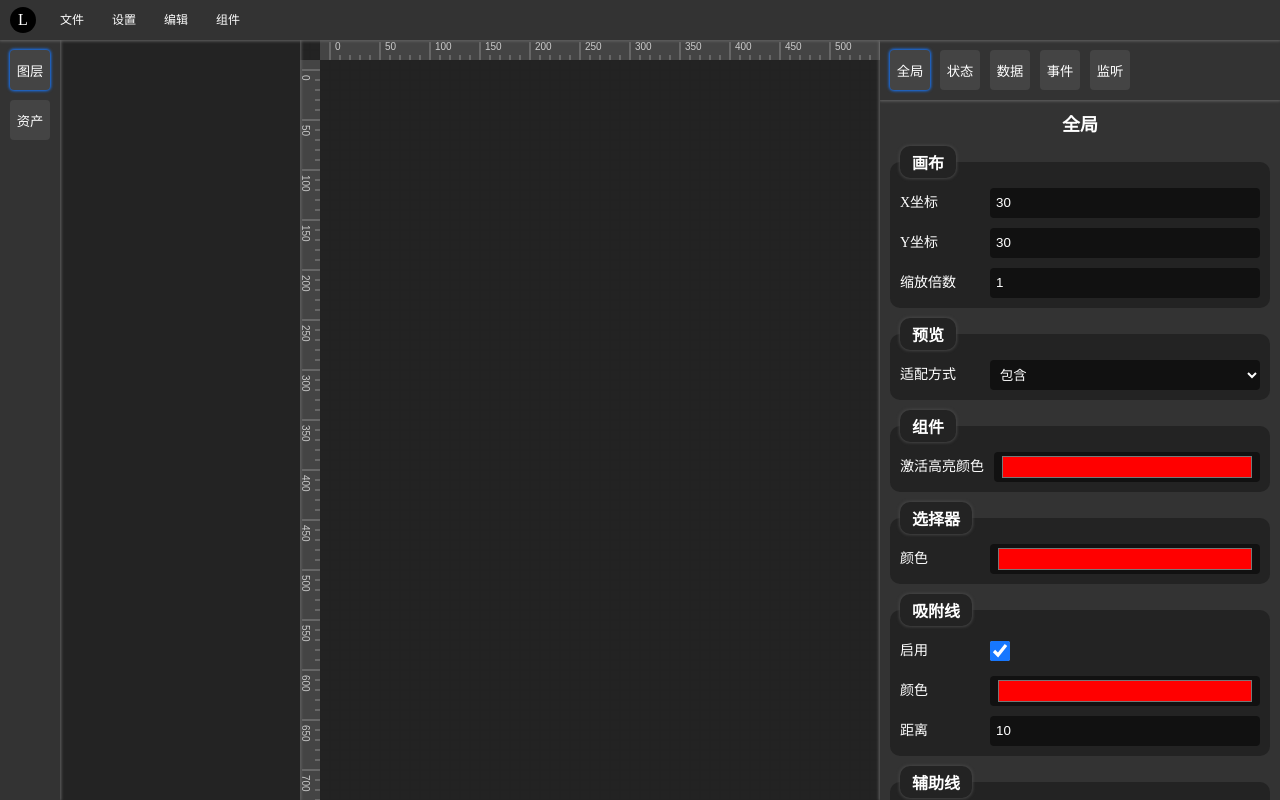
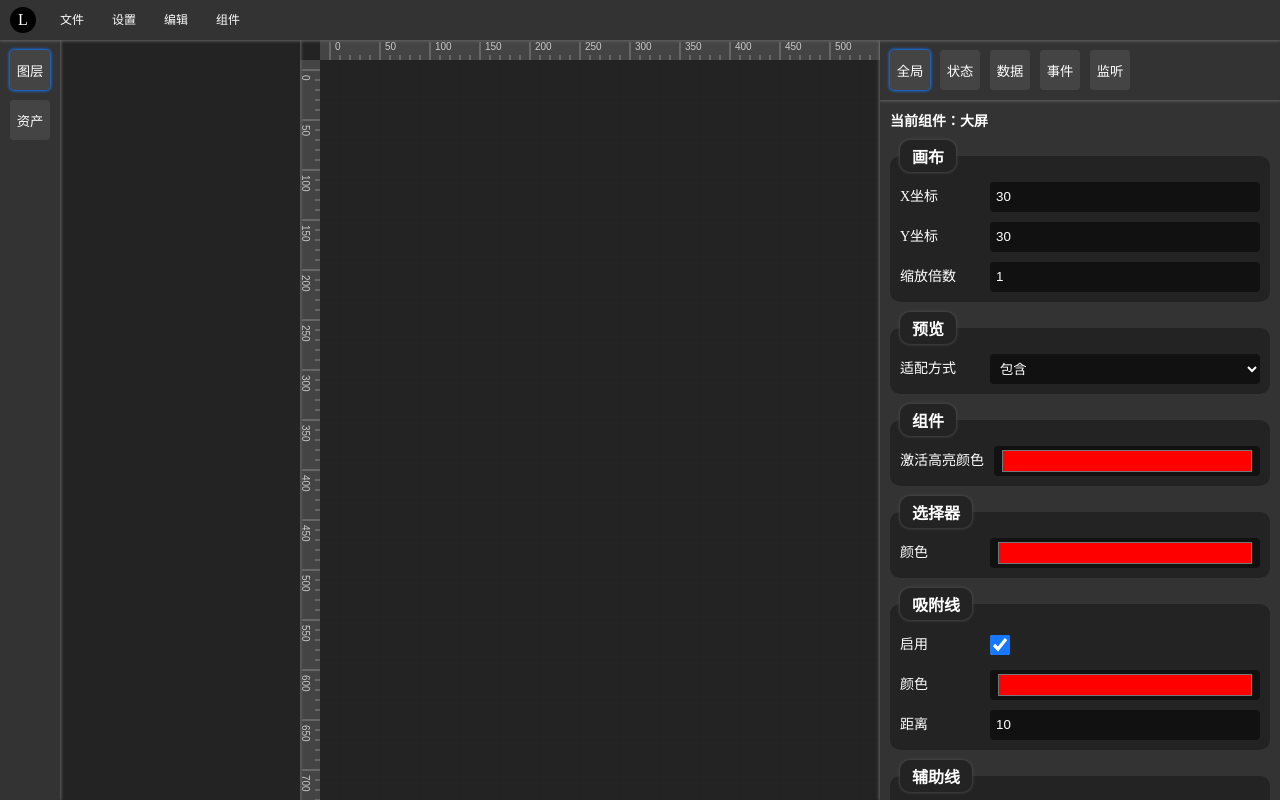
Before and after one commit to leoyuanzhe/scada, a Vue app: page /editor in a window 1280 px wide. Built offline with nearby package versions, Linux system fonts and the light colour scheme.

Commit message:
优化设置器

```diff
--- a/src/pages/editor/components/setter/Setter.vue
+++ b/src/pages/editor/components/setter/Setter.vue
@@ -62,6 +62,7 @@ const resizerOnMouseDown = (e: MouseEvent) => {
 			<button :class="{ actived: current === 'watcher' }" @click="current = 'watcher'">监听</button>
 		</menu>
 		<div class="container">
+			<h1>当前组件：{{ targetComponentV2.title }}</h1>
 			<GlobalConfig v-if="current === 'global'" :component="targetComponentV2" />
 			<BasicConfig
 				v-if="current === 'basic' && !schemaStore.isSchema(targetComponentV2)"
@@ -116,6 +117,9 @@ const resizerOnMouseDown = (e: MouseEvent) => {
 		flex-direction: column;
 		row-gap: 10px;
 		overflow: auto;
+		h1 {
+			font-size: 14px;
+		}
 	}
 	.resizer {
 		position: absolute;
--- a/src/pages/editor/components/setter/components/BasicConfig.vue
+++ b/src/pages/editor/components/setter/components/BasicConfig.vue
@@ -9,7 +9,6 @@ const props = withDefaults(defineProps<{ component: Component }>(), {});
 
 <template>
 	<form class="form" @submit.prevent>
-		<h1>基本</h1>
 		<fieldset>
 			<legend>设置</legend>
 			<FormItem label="名称" for="setter-basic-title">
--- a/src/pages/editor/components/setter/components/DataSourceConfig.vue
+++ b/src/pages/editor/components/setter/components/DataSourceConfig.vue
@@ -79,7 +79,6 @@ const getResponseDataShow = (dataSource: DataSource) => {
 
 <template>
 	<form class="form" @submit.prevent>
-		<h1 @click="props.component.state.state1 = '2'">数据源</h1>
 		<MyButton variant="success" @click="addDataSource()">添加数据源</MyButton>
 		<details v-for="(v, i) in props.component.dataSources" :key="v.name" open class="details">
 			<summary>
--- a/src/pages/editor/components/setter/components/GlobalConfig.vue
+++ b/src/pages/editor/components/setter/components/GlobalConfig.vue
@@ -12,7 +12,6 @@ const dragger = useDragger();
 
 <template>
 	<form class="form" @submit.prevent>
-		<h1>全局</h1>
 		<fieldset>
 			<legend>画布</legend>
 			<FormItem label="X坐标" for="setter-layout-left">
--- a/src/pages/editor/components/setter/components/StateConfig.vue
+++ b/src/pages/editor/components/setter/components/StateConfig.vue
@@ -33,7 +33,6 @@ const editKey = (key: string) => {
 
 <template>
 	<form class="form" @submit.prevent>
-		<h1 @click="props.component.state.state1 = '2'">状态</h1>
 		<fieldset>
 			<MyButton variant="success" @click="addState()">添加状态</MyButton>
 			<FormItem
--- a/src/pages/editor/components/setter/components/WatcherConfig.vue
+++ b/src/pages/editor/components/setter/components/WatcherConfig.vue
@@ -45,7 +45,6 @@ const editName = (name: string) => {
 
 <template>
 	<form class="form" @submit.prevent>
-		<h1>监听器</h1>
 		<MyButton variant="success" @click="addWatcher()">添加监听器</MyButton>
 		<details v-for="(v, i) in props.component.watchers" :key="v.name" open class="details">
 			<summary>
```
